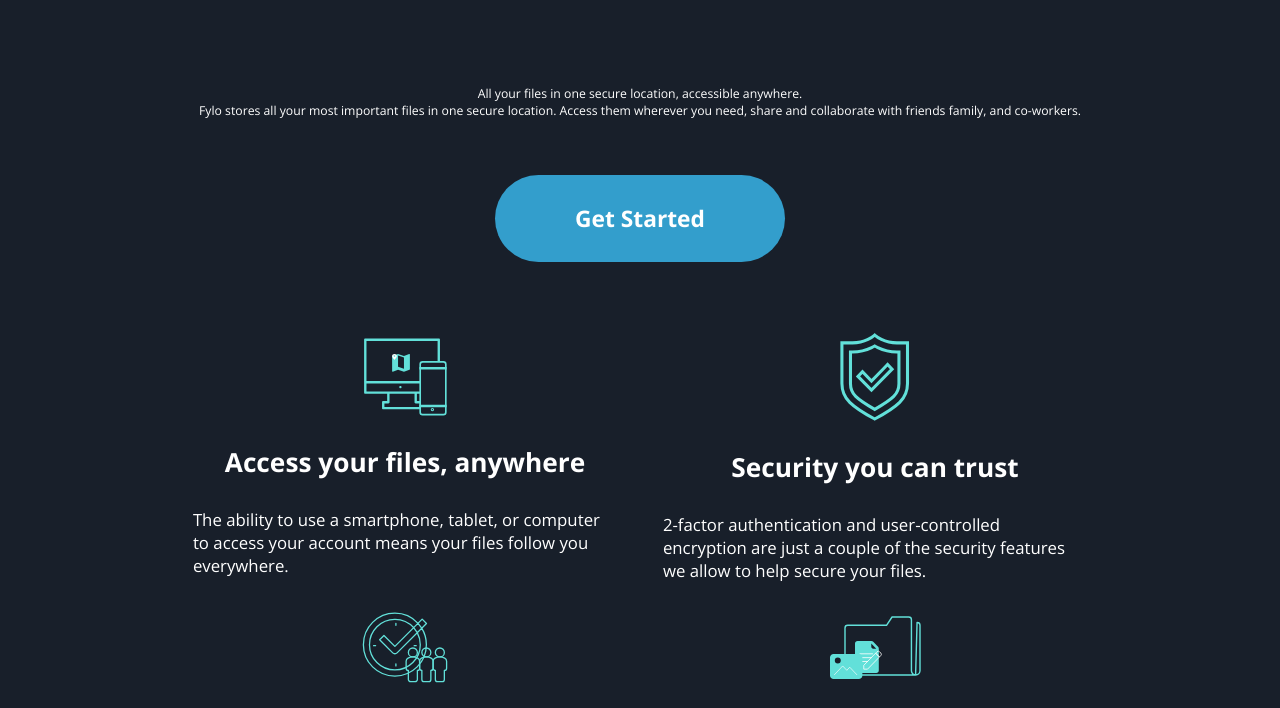
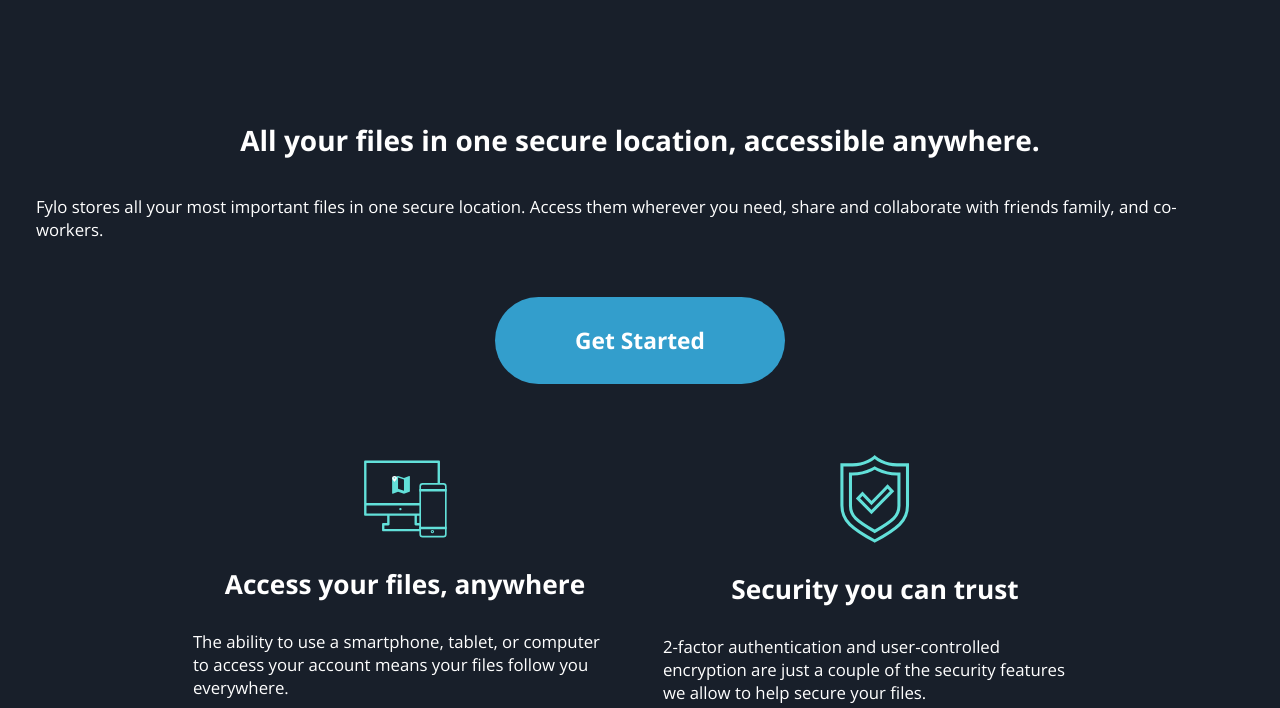
Before and after one commit to TahjayThompson/fylo-landing-page, a plain HTML site: page index.html in a window 1280 px wide. Shown: the part 65-773 px from the top of the page. Drawn offline with nearby package versions, Linux system fonts and the light colour scheme.

Commit message:
Add files via upload

```diff
--- a/index.html
+++ b/index.html
@@ -32,10 +32,12 @@
                 <img src="images/illustration-mockups.svg" alt="">
             </div>
 
-            <h1>
-                All your files in one secure location, accessible anywhere.</h1>
-            <p>Fylo stores all your most important files in one secure location. Access them wherever you need, share and collaborate with friends family, and co-workers.
-            </p>
+            <div class="head_text">
+                <h1>
+                    All your files in one secure location, accessible anywhere.</h1>
+                <p>Fylo stores all your most important files in one secure location. Access them wherever you need, share and collaborate with friends family, and co-workers.
+                </p>
+            </div>
             <a href="#" class="btn ">Get Started</a>
         </section>
 
```
